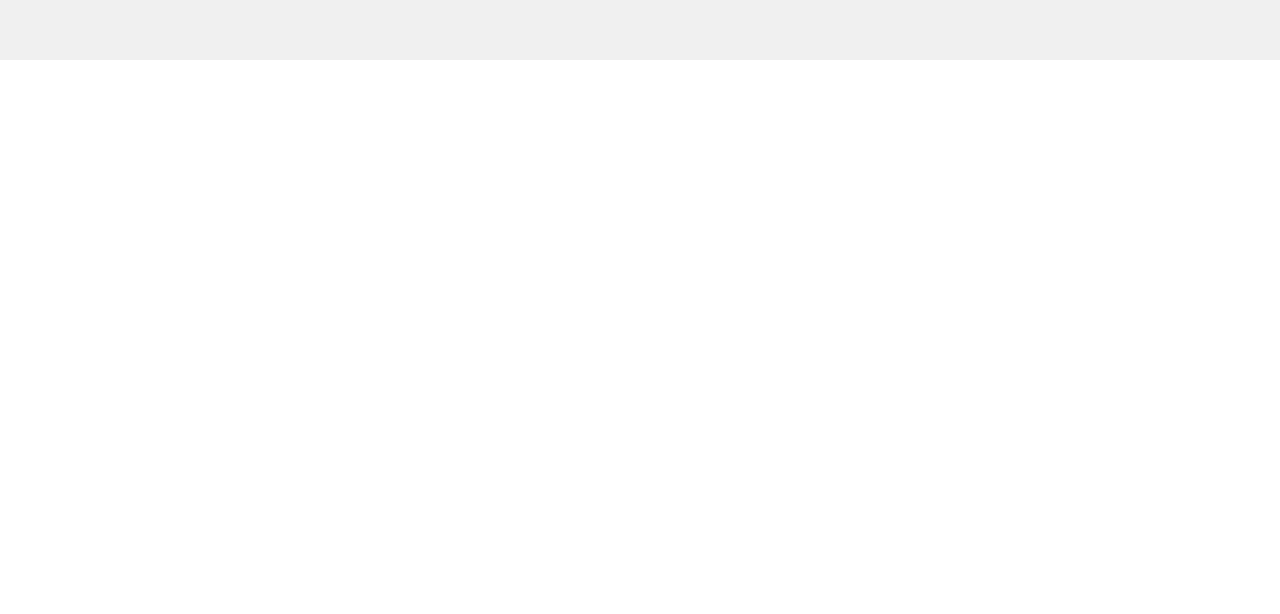
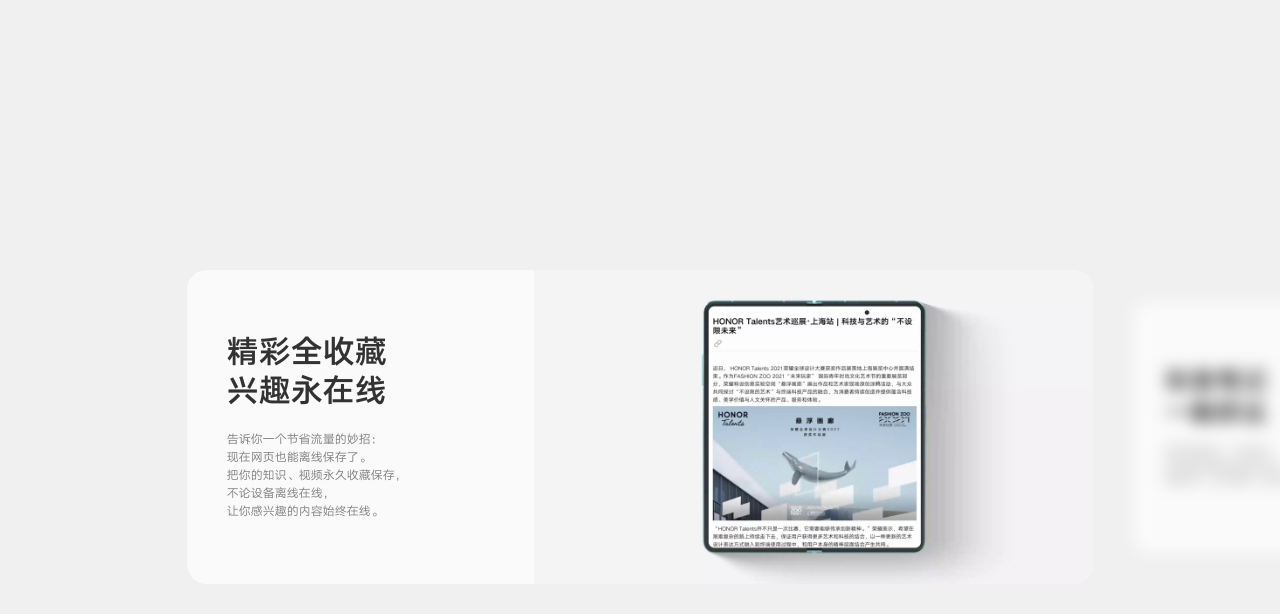
Before and after one commit to phobosla/gsap-honor, a React (Vite) app: page / in a window 1280 px wide. Shown: the part 7720-8334 px from the top of the page. Before the commit the page ends 7780 px from the top, so only its background shows below. Built offline with nearby package versions, Linux system fonts and the light colour scheme.

Commit message:
feat: 完成第十屏

```diff
--- a/src/views/App.tsx
+++ b/src/views/App.tsx
@@ -7,6 +7,7 @@ import SectionMagicRing from './section-magic-ring/SectionMagicRing';
 import SectionConnect from './section-connect/SectionConnect';
 import SectionNotice from './section-notice/SectionNotice';
 import SectionDevice from './section-device/SectionDevice';
+import SectionNote from './section-note/SectionNote';
 
 function App(): React.ReactElement {
   return (
@@ -44,6 +45,7 @@ function App(): React.ReactElement {
       />
       <SectionNotice />
       <SectionDevice />
+      <SectionNote />
     </>
   );
 }
--- /dev/null
+++ b/src/views/section-note/SectionNote.tsx
@@ -0,0 +1,113 @@
+import React, { useRef } from 'react';
+import gsap from 'gsap';
+import { ScrollTrigger } from 'gsap/ScrollTrigger';
+import { useGSAP } from '@gsap/react';
+import { getImageUrl } from '@/utils/utils';
+import './section-note.scss';
+
+gsap.registerPlugin(ScrollTrigger, useGSAP);
+
+function SectionNote(): React.ReactElement {
+  const stickyContentRef = useRef<HTMLDivElement | null>(null);
+
+  useGSAP(() => {
+    const clientWidth = document.documentElement.clientWidth;
+    const scrollWidth = stickyContentRef.current?.scrollWidth ?? 0;
+    const offsetLeft = stickyContentRef.current?.offsetLeft ?? 0;
+
+    gsap.to('.section-note .sticky-content', {
+      scrollTrigger: {
+        trigger: '.section-note',
+        start: 'top 65px',
+        end: 'bottom 100%',
+        scrub: 0
+      },
+      x: -(scrollWidth + offsetLeft * 2 - clientWidth),
+      ease: 'none'
+    });
+
+    gsap.to('.section-note .card-blur .card-content', {
+      scrollTrigger: {
+        trigger: '.section-note',
+        start: 'top 65px',
+        end: 'center 100%',
+        scrub: 0
+      },
+      filter: 'blur(0px)',
+      scale: 1,
+      ease: 'none'
+    });
+
+    gsap.to('.section-note .card-offset', {
+      scrollTrigger: {
+        trigger: '.section-note',
+        start: 'center center',
+        end: 'bottom bottom',
+        scrub: 0
+      },
+      x: -offsetLeft,
+      ease: 'none'
+    });
+  });
+
+  return (
+    <section className="section-note">
+      <div className="section-wrapper">
+        <div className="sticky-content" ref={stickyContentRef}>
+          <div className="card card-offset">
+            <div className="card-content">
+              <div className="cover-info">
+                <h2 className="title">
+                  精彩全收藏
+                  <br />
+                  兴趣永在线
+                </h2>
+                <p className="intro">
+                  告诉你一个节省流量的妙招：
+                  <br />
+                  现在网页也能离线保存了。
+                  <br />
+                  把你的知识、视频永久收藏保存，
+                  <br />
+                  不论设备离线在线，
+                  <br />
+                  让你感兴趣的内容始终在线。
+                </p>
+              </div>
+              <img
+                className="cover"
+                src={getImageUrl('assets/section-note/s2-01.jpg')}
+                alt=""
+              />
+            </div>
+          </div>
+          <div className="card card-blur">
+            <div className="card-content">
+              <div className="cover-info">
+                <h2 className="title">
+                  知音笔记
+                  <br />
+                  一触即达
+                </h2>
+                <p className="intro">
+                  录音关联笔记，点击笔记，
+                  <br />
+                  自动跳转到相应的录音片段。
+                  <br />
+                  回顾会议、复习课程、随心批注更高效。
+                </p>
+              </div>
+              <img
+                className="cover"
+                src={getImageUrl('assets/section-note/s2-01.jpg')}
+                alt=""
+              />
+            </div>
+          </div>
+        </div>
+      </div>
+    </section>
+  );
+}
+
+export default SectionNote;
--- /dev/null
+++ b/src/views/section-note/section-note.scss
@@ -0,0 +1,76 @@
+.section-note {
+  width: 100%;
+  height: 108.333333vw;
+  background-color: #f0f0f0;
+
+  .section-wrapper {
+    position: sticky;
+    top: 65px;
+    display: flex;
+    flex-direction: row;
+    justify-content: center;
+    align-items: center;
+    width: 100%;
+    height: calc(100vh - 65px);
+    overflow: hidden;
+
+    .sticky-content {
+      display: flex;
+      width: 70.833333vw;
+      height: 24.583333vw;
+      margin: 0 auto;
+    }
+
+    .card {
+      flex-shrink: 0;
+      width: 100%;
+      height: 100%;
+
+      &:not(:first-child) {
+        margin-left: 3.125vw;
+      }
+
+      .card-content {
+        display: flex;
+        flex-direction: row;
+        align-items: center;
+        width: 100%;
+        height: 100%;
+        background-color: #fafafa;
+        border-radius: 1.5625vw;
+        overflow: hidden;
+
+        .cover-info {
+          display: flex;
+          flex-direction: column;
+          width: 34.083333vw;
+          padding-inline: 3.125vw;
+
+          .title {
+            font-family: "HYQiHei70S";
+            font-size: 2.5vw;
+            color: rgba(0, 0, 0, 0.8);
+          }
+
+          .intro {
+            margin-block-start: 1.5625vw;
+            line-height: 1.5;
+            font-size: 0.9375vw;
+            color: rgba(0, 0, 0, 0.5);
+          }
+        }
+
+        .cover {
+          width: 100%;
+          height: 100%;
+        }
+      }
+    }
+
+    .card-blur .card-content {
+      transform: scale(0.8);
+      transform-origin: left;
+      filter: blur(10px);
+    }
+  }
+}
```
Also changed, not shown: src/assets/section-note/s2-01.jpg (added).
